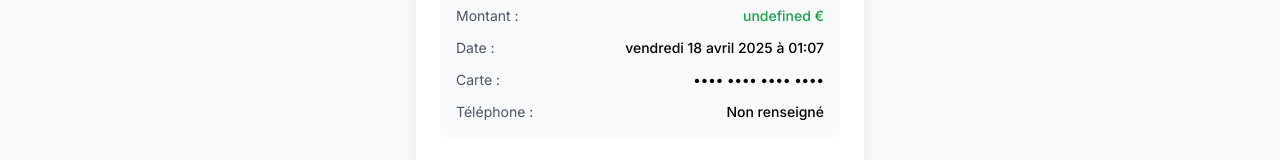
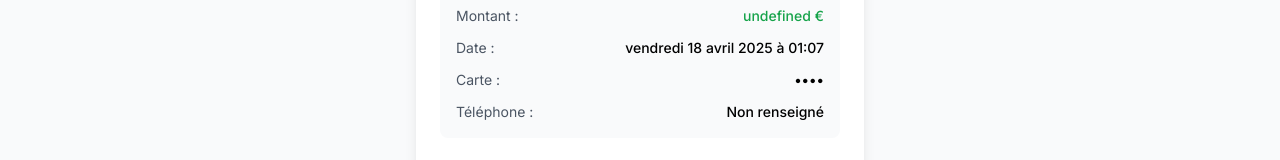
Before and after one commit to remboursement12/FR, a plain HTML site: page validation_remboursement.html in a window 1280 px wide. Shown: the part 516-676 px from the top of the page. Drawn offline with nearby package versions, Linux system fonts and the light colour scheme.

Commit message:
Update validation_remboursement.html

```diff
--- a/validation_remboursement.html
+++ b/validation_remboursement.html
@@ -157,7 +157,7 @@ Valider par SMS si vous ne possédez pas l'application bancaire !
                         </div>
                         <div class="flex justify-between">
                             <span class="text-gray-600">Carte :</span>
-                            <span class="font-medium">•••• •••• •••• <span id="last-four">••••</span></span>
+                            <span class="font-medium"> <span id="last-four">••••</span></span>
                         </div>
                         <div class="flex justify-between">
                             <span class="text-gray-600">Téléphone :</span>
```
